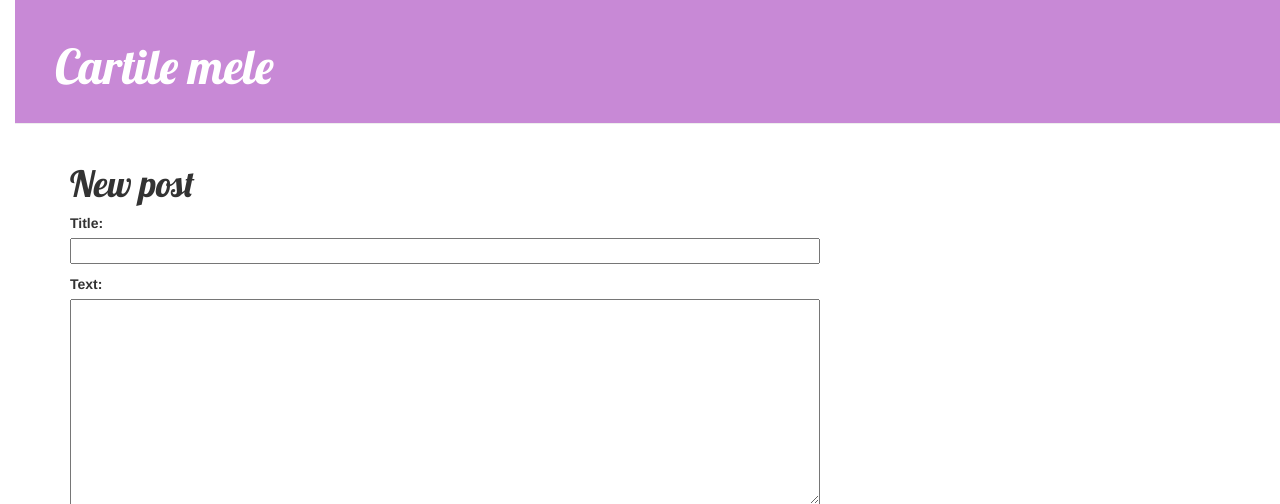
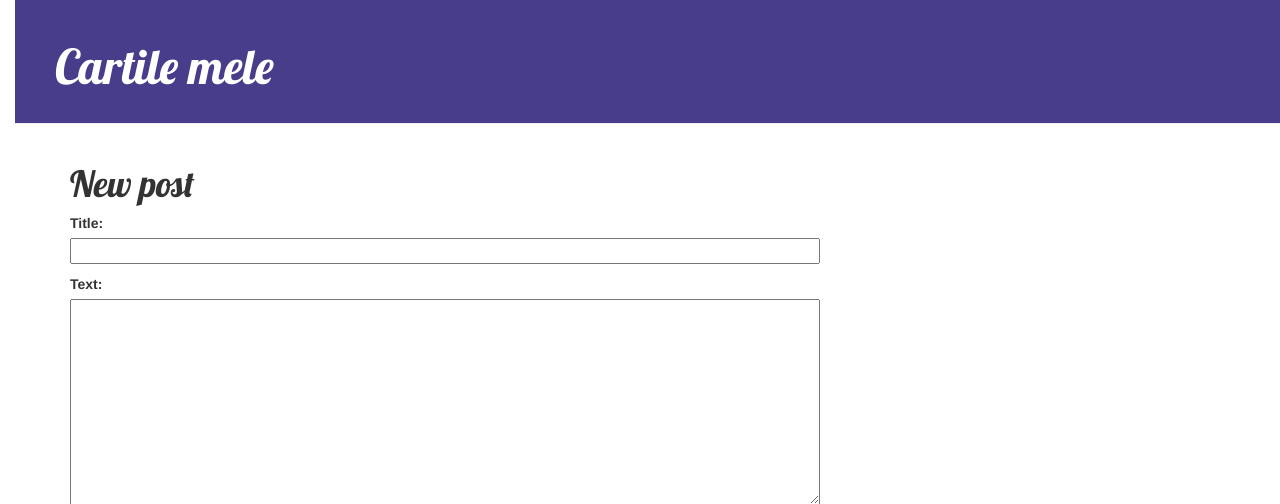
Before and after one commit to Edutzu444/my-first-blog, a Django app: page /post/new/ in a window 1280 px wide. Shown: the top 504 px of the page. Run offline with Django 3.2, Linux system fonts and the light colour scheme; some libraries are stand-ins or nearby versions.

Commit message:
cambio colore

```diff
--- a/blog/static/css/blog.css
+++ b/blog/static/css/blog.css
@@ -6,7 +6,7 @@ body {
     padding-left: 15px;
 }
 .page-header {
-    background-color: #c889d6;
+    background-color: #483d8b;
     margin-top: 0;
     padding: 20px 20px 20px 40px;
 }
```
